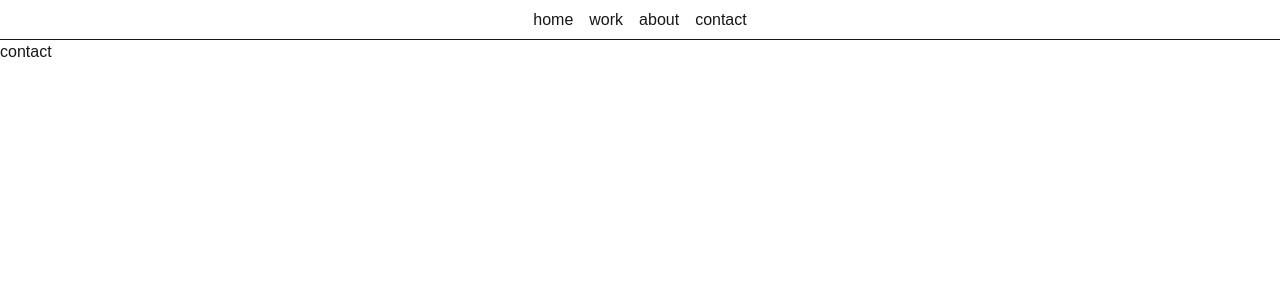
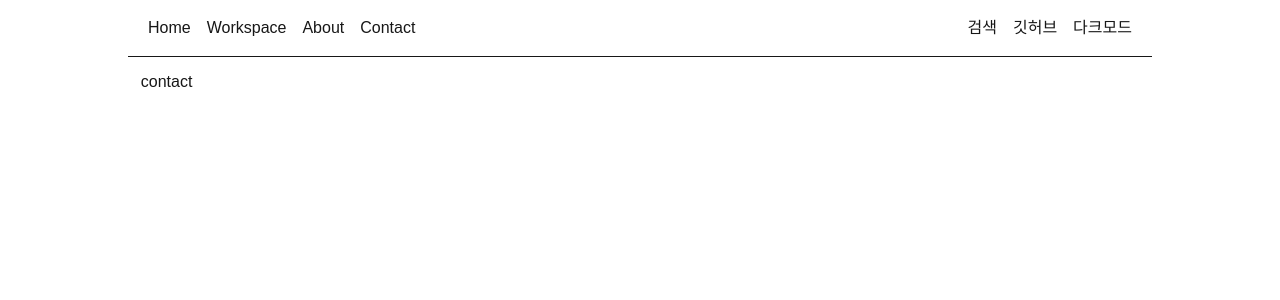
Before and after one commit to chohyunjung0107/cho-portfolio, a Next.js app: page /contact in a window 1280 px wide. Shown: the top 300 px of the page. Built offline with nearby package versions, Linux system fonts and the light colour scheme.

Commit message:
레이아웃 구상, 리드미 구성 잡는 중

```diff
--- /dev/null
+++ b/src/app/[component]/ContentsComp.tsx
@@ -0,0 +1,7 @@
+export default function Contents({
+  children,
+}: Readonly<{
+  children: React.ReactNode;
+}>) {
+  return <div className="p-[1%] w-[1024px] h-[92vh] ">{children}</div>;
+}
--- a/src/app/[component]/HeaderComp.tsx
+++ b/src/app/[component]/HeaderComp.tsx
@@ -1,22 +1,34 @@
 import Link from "next/link";
 
-export default function HeaderComponet() {
+const routers = [
+  { href: "/", name: "Home" },
+  { href: "/workspace", name: "Workspace" },
+  { href: "/about", name: "About" },
+  { href: "/contact", name: "Contact" },
+];
+
+export default function HeaderComponent() {
   return (
-    <div>
-      <ul className="flex gap-4 border-b justify-center h-[5vh] items-center">
-        <li>
-          <Link href={"/"}>home</Link>
-        </li>
-        <li>
-          <Link href={"/work"}>work</Link>
-        </li>
-        <li>
-          <Link href={"/about"}>about</Link>
-        </li>
-        <li>
-          <Link href={"/contact"}>contact</Link>
-        </li>
-      </ul>
+    <div className="w-[1024px] border-b flex justify-between ">
+      {/* 왼쪽 메뉴 */}
+      <div className="pl-5">
+        <ul className="flex  h-[7vh] gap-4 justify-center items-center">
+          {routers.map((router) => (
+            <li key={router.href}>
+              <Link href={router.href}>{router.name}</Link>
+            </li>
+          ))}
+        </ul>
+      </div>
+
+      {/* 오른쪽 메뉴 */}
+      <div className="pr-5">
+        <ul className="flex  h-[7vh] gap-4 justify-center items-center">
+          <li>검색</li>
+          <li>깃허브</li>
+          <li>다크모드</li>
+        </ul>
+      </div>
     </div>
   );
 }
--- /dev/null
+++ b/src/app/[hook]/getContact.ts
@@ -0,0 +1,34 @@
+"use client";
+
+import { useEffect, useState } from "react";
+import axios from "axios";
+
+import { TContact } from "../api/contact/route";
+
+export async function getContact() {
+  const [contactList, setContactList] = useState<TContact[]>([
+    {
+      id: 0,
+      title: "hi",
+      apiUrl: "",
+    },
+  ]);
+
+  useEffect(() => {
+    const getData = async () => {
+      await axios
+        .get("http://localhost:3000/api/contact")
+        .then((res) => {
+          console.log("res", res.data);
+          setContactList(res.data);
+        })
+        .catch((err) => {
+          console.log("err", err);
+        });
+    };
+
+    getData();
+  }, []);
+
+  return { contactList };
+}
--- /dev/null
+++ b/src/app/api/contact/route.ts
@@ -0,0 +1,24 @@
+import { NextResponse } from "next/server";
+
+export type TContact = {
+  id: number;
+  title: string;
+  apiUrl: string;
+};
+
+const contactData: TContact[] = [
+  {
+    id: 1,
+    title: "카카오톡 문의하기",
+    apiUrl: "/api/contact/1",
+  },
+  {
+    id: 1,
+    title: "이메일 문의하기",
+    apiUrl: "/api/contact/1",
+  },
+];
+
+export async function GET() {
+  return NextResponse.json(contactData);
+}
--- a/src/app/contact/page.tsx
+++ b/src/app/contact/page.tsx
@@ -1,7 +1,31 @@
+"use client";
+import { TContact } from "../api/contact/route";
+import { getContact } from "../[hook]/getContact";
+
+import { useEffect, useState } from "react";
+
 export default function Page() {
+  const { contactList } = getContact() as any;
+  const [conList, setConList] = useState([]);
+
+  useEffect(() => {
+    // console.log("contactList", contactList);
+    setConList(contactList);
+  }, []);
+
   return (
     <>
       <h2>contact</h2>
+
+      {/* ------ 리스트 ------ */}
+      {/* {conList &&
+        conList.map((data: TContact) => {
+          return (
+            <div key={data.id}>
+              <h3>{data.title}</h3>
+            </div>
+          );
+        })} */}
     </>
   );
 }
--- a/src/app/layout.tsx
+++ b/src/app/layout.tsx
@@ -2,7 +2,9 @@ import type { Metadata } from "next";
 import { Geist, Geist_Mono } from "next/font/google";
 import "./globals.css";
 
-import HeaderComponet from "./[component]/HeaderComp";
+//components
+import HeaderComponent from "./[component]/HeaderComp";
+import Contents from "./[component]/ContentsComp";
 
 const geistSans = Geist({
   variable: "--font-geist-sans",
@@ -29,8 +31,12 @@ export default function RootLayout({
       <body
         className={`${geistSans.variable} ${geistMono.variable} antialiased`}
       >
-        <HeaderComponet />
-        {children}
+        <div className="w-[100%] flex flex-col items-center">
+          {/* 헤더 영역  */}
+          <HeaderComponent />
+          {/* 컨텐츠 영역  */}
+          <Contents>{children}</Contents>
+        </div>
       </body>
     </html>
   );
--- a/src/app/page.tsx
+++ b/src/app/page.tsx
@@ -1,3 +1,19 @@
 export default function Home() {
-  return <>home</>;
+  console.log(
+    `
+██╗  ██╗███████╗██╗     ██╗      ██████╗ ██╗    ██╗    ██╗
+██║  ██║██╔════╝██║     ██║     ██╔═══██╗██║    ██║    ██║
+███████║█████╗  ██║     ██║     ██║   ██║██║ █╗ ██║    ██║
+██╔══██║██╔══╝  ██║     ██║     ██║   ██║██║███╗██║    ╚═╝
+██║  ██║███████╗███████╗███████╗╚██████╔╝╚███╔███╔╝    ██╗
+╚═╝  ╚═╝╚══════╝╚══════╝╚══════╝ ╚═════╝  ╚══╝╚══╝     ╚═╝
+
+`
+  );
+
+  return (
+    <>
+      <h2>home</h2>
+    </>
+  );
 }
```
Also changed, not shown: package.json (+7 -6 lines), 2 other files (tests, documents, lock files or other folders).
